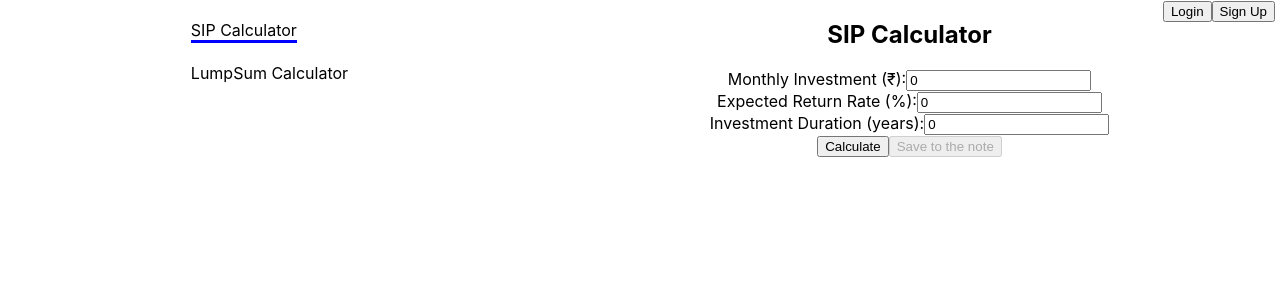
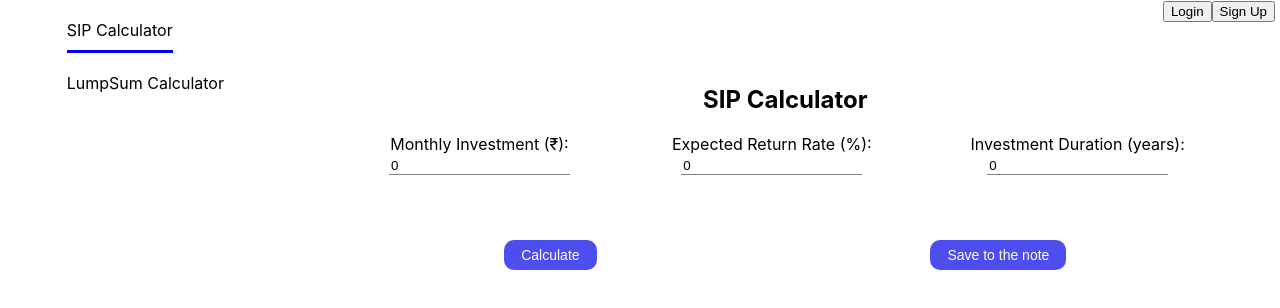
Before and after one commit to anubhav2102/financial-tools-and-calculators, a React (Create React App) app: page /dashboard in a window 1280 px wide. Shown: the top 308 px of the page. Built offline with nearby package versions, Linux system fonts and the light colour scheme; no server answers.

Commit message:
added notes delete api and code fixes

```diff
--- a/src/components/calculators/GetAllNotes.jsx
+++ b/src/components/calculators/GetAllNotes.jsx
@@ -1,8 +1,9 @@
 import React, { useState } from 'react';
 import axios from 'axios';
 
-const GetAllNotes = () =>{
+const GetAllNotes = (calculatorType) =>{
     let [notes, setNotes] = useState([]);
+    let [showNote, setShowNote] = useState(false);
     const getAllNotes = async () => {
         if(localStorage.getItem('email_id')){
             console.log("working")
@@ -12,12 +13,22 @@ const GetAllNotes = () =>{
             let data = await axios.post("http://localhost:3000/api/v1/get-notes", obj);
             console.log(data);
             data = data.data;
-            setNotes(data);
+            let tempStore = [];
+            for(let i=0;i<data.length;i++){
+                if(data[i].calculatorType){
+                    if(data[i].calculatorType === calculatorType.calculatorType){
+                        tempStore.push(data[i]);
+                    }
+                }
+            }
+            setNotes(tempStore);
+            setShowNote(true);
         }
     }
     const hideAllNotes = () => {
         if(localStorage.getItem('email_id')){
             setNotes([]);
+            setShowNote(false);
         }
     }
     const convertToNormalDate = (value) => {
@@ -31,12 +42,19 @@ const GetAllNotes = () =>{
         console.log(formattedDate);
         return formattedDate
     }
+    const deleteNote = async (note, email) => {
+        let response = await axios.post("http://localhost:3000/api/v1/delete-note", {email, note});
+        console.log(response);
+        if(response.status == 200){
+            alert('Note successfully removed!');
+        }
+    }
     return(
         <>
             <div>
-            <div style={{display: "flex", alignItems: "center", justifyContent: "space-evenly"}}>
-                <button onClick={getAllNotes}>Show My Notes</button>
-                <button onClick={hideAllNotes}>Hide My Notes</button>
+            <div style={{display: "flex", alignItems: "center", justifyContent: "space-evenly", height: '12vh'}}>
+                <button style={{width: 'fit-content', height: 'fit-content', border: 'none', background: '#4e4ef0', color: 'white', borderRadius: '10px', padding: '7px 17px', fontSize: '14px', cursor: 'pointer'}} onClick={getAllNotes}>Show My Notes</button>
+                <button style={{width: 'fit-content', height: 'fit-content', border: 'none', background: '#4e4ef0', color: 'white', borderRadius: '10px', padding: '7px 17px', fontSize: '14px', cursor: 'pointer'}} onClick={hideAllNotes}>Hide My Notes</button>
             </div>
             {notes.length>0 && (
                 <div style={{display: "flex", justifyContent: "center", alignItems: "center", padding: "20px", margin: "20px"}}>
@@ -48,22 +66,38 @@ const GetAllNotes = () =>{
                             <th style={{padding: "10px", margin: "10px", border: "1px solid #a39e9e"}}>Investment Duration</th>
                             <th style={{padding: "10px", margin: "10px", border: "1px solid #a39e9e"}}>Total Amount</th>
                             <th style={{padding: "10px", margin: "10px", border: "1px solid #a39e9e"}}>Time Stamp</th>
+                            <th style={{padding: "10px", margin: "10px", border: "1px solid #a39e9e"}}>Actions</th>
                         </tr>
                     </thead>
                     <tbody>
                         {notes.map((note, index) => (
                             <tr key={index}>
-                                <td style={{padding: "10px", margin: "10px", border: "1px solid #a39e9e"}}>{note.monthlyInvestment}</td>
+                                <td style={{padding: "10px", margin: "10px", border: "1px solid #a39e9e"}}>{note.investment}</td>
                                 <td style={{padding: "10px", margin: "10px", border: "1px solid #a39e9e"}}>{note.annualInterestRate}</td>
                                 <td style={{padding: "10px", margin: "10px", border: "1px solid #a39e9e"}}>{note.investmentDuration}</td>
                                 <td style={{padding: "10px", margin: "10px", border: "1px solid #a39e9e"}}>{note.totalAmount}</td>
                                 <td style={{padding: "10px", margin: "10px", border: "1px solid #a39e9e"}}>{convertToNormalDate(note.timeStamp)}</td>
+                                <td style={{padding: "10px", margin: "10px", border: "1px solid #a39e9e"}}>
+                                    <div style={{display: 'flex', justifyContent: 'center', alignItems: 'center'}}>
+                                    <span><img src="https://encrypted-tbn0.gstatic.com/images?q=tbn:ANd9GcRwfCYJZooXUxEEzGXtHy8WxSHw6jhvjv5o3A&usqp=CAU" style={{height: '16px', cursor: 'pointer'}} alt="Edit Icon" /></span>
+                                    <span><img src="https://encrypted-tbn0.gstatic.com/images?q=tbn:ANd9GcQZUvEMwJZK4_nLY9z93Cskb-mLJYZDGrHNpg&usqp=CAU" onClick={()=>deleteNote(note, localStorage.getItem('email_id'))} style={{height: '20px', cursor: 'pointer'}} alt="Delete Icon" /></span>
+                                    </div>
+                                </td>
                             </tr>
                         ))}
                     </tbody>
                 </table>
             </div>
             )}
+            {
+                notes.length==0 && showNote && (
+                    <>
+                    <div>
+                        <img src="https://encrypted-tbn0.gstatic.com/images?q=tbn:ANd9GcTIoYUMn3jtIgPEKkNHU7Folx5MS3CNiZlFjw&usqp=CAU" style={{height: "200px"}} alt="" />
+                    </div>
+                    </>
+                )
+            }
         </div>
         </>
     )
--- a/src/components/calculators/LumpSumCalculator.jsx
+++ b/src/components/calculators/LumpSumCalculator.jsx
@@ -1,9 +1,94 @@
 import React, { useState } from 'react';
+import GetAllNotes from './GetAllNotes';
+import axios from 'axios';
 
 const LumpSumCalculator = () => {
+    const [investmentAmount, setInvestmentAmount] = useState(0);
+    const [annualInterestRate, setAnnualInterestRate] = useState(0);
+    const [investmentDuration, setInvestmentDuration] = useState(0);
+    const [totalAmount, setTotalAmount] = useState(0);
+
+    const calculateAmount = () => {
+        if (investmentAmount <= 0 || annualInterestRate <= 0 || investmentDuration <= 0) {
+            return;
+          }
+          const numberOfYears = investmentDuration;
+          const futureValue = investmentAmount * Math.pow(1 + annualInterestRate / 100, numberOfYears);
+          setTotalAmount(futureValue.toFixed(2));
+    }
+    const handleSaveNote = async () => {
+        if (investmentAmount <= 0 || annualInterestRate <= 0 || investmentDuration <= 0 || totalAmount <= 0) {
+          alert('Please configure to save!');
+          return;
+        }
+        if (localStorage.getItem('email_id')) {
+          let obj = {
+            investment: investmentAmount,
+            annualInterestRate: annualInterestRate,
+            investmentDuration: investmentDuration,
+            totalAmount: totalAmount,
+            calculatorType: "LumpSum Calculator"
+          };
+          try {
+            let data = { email: localStorage.getItem('email_id'), note: obj };
+            let response = await axios.post('http://localhost:3000/api/v1/save-note', data);
+            if (response.status === 200) {
+              setInvestmentAmount(0);
+              setAnnualInterestRate(0);
+              setInvestmentDuration(0);
+              setTotalAmount(0);
+              return;
+            }
+          } catch (error) {
+            console.error(error);
+          }
+        }
+      };
     return (
         <>
-        <div></div>
+        <div>
+            <div style={{
+                height: '30vh',
+                display: 'flex',
+                flexDirection: 'column',
+                justifyContent: 'center'
+            }}>
+            <h2>LumpSum Calculator</h2>
+            <div style={{display: 'flex'}}>
+            <div>
+                <label style={{marginLeft: '10px', marginRight: '10px'}}>Investment Amount (₹):</label>
+                <input style={{border: 'none', borderBottom: '1px solid grey'}} type="number" value={investmentAmount} onChange={(e) => setInvestmentAmount(e.target.value)}/>
+            </div>
+            <div>
+                <label style={{marginLeft: '10px', marginRight: '10px'}}>Expected Return Rate (%):</label>
+                <input style={{border: 'none', borderBottom: '1px solid grey'}} type="number" value={annualInterestRate} onChange={(e) => setAnnualInterestRate(e.target.value)}
+                />
+            </div>
+            <div>
+                <label style={{marginLeft: '10px', marginRight: '10px'}}>Investment Duration (years):</label>
+                <input style={{border: 'none', borderBottom: '1px solid grey'}} type="number" value={investmentDuration} onChange={(e) => setInvestmentDuration(e.target.value)}/>
+            </div>
+            </div>
+            </div>
+            <div style={{display: 'flex', justifyContent: 'space-around', height: '5vh'}}>
+            <button style={{width: 'fit-content', height: 'fit-content', border: 'none', background: '#4e4ef0', color: 'white', borderRadius: '10px', padding: '7px 17px', fontSize: '14px', cursor: 'pointer'}} onClick={calculateAmount}>Calculate</button>
+            <button style={{width: 'fit-content', height: 'fit-content', border: 'none', background: '#4e4ef0', color: 'white', borderRadius: '10px', padding: '7px 17px', fontSize: '14px', cursor: 'pointer'}}  disabled={!localStorage.getItem("email_id")} onClick={handleSaveNote}>Save to the note</button>
+            </div>
+            {totalAmount > 0 && (
+                <div>
+                <h3>Total Amount: ₹{totalAmount}</h3>
+                </div>
+            )}
+            <div>
+                {
+                localStorage.getItem("email_id") && (
+                <div>
+                    <GetAllNotes calculatorType={'LumpSum Calculator'}/>
+                </div>
+                )
+                }
+            </div>
+        </div>
         </>
     )
 }
--- a/src/components/calculators/SIPCalculator.jsx
+++ b/src/components/calculators/SIPCalculator.jsx
@@ -24,7 +24,7 @@ const SIPCalculator = () => {
     }
     if(localStorage.getItem('email_id')){
       console.log(localStorage.getItem("email_id"));
-      let obj = {monthlyInvestment: monthlyInvestment, annualInterestRate: annualInterestRate, investmentDuration: investmentDuration, totalAmount: totalAmount};
+      let obj = {investment: monthlyInvestment, annualInterestRate: annualInterestRate, investmentDuration: investmentDuration, totalAmount: totalAmount, calculatorType: 'SIP Calculator'};
       console.log(obj);
       try {
         let data = {email: localStorage.getItem("email_id"), note: obj};
@@ -44,23 +44,34 @@ const SIPCalculator = () => {
   }
   return (
     <div>
+      <div style={{
+                height: '30vh',
+                display: 'flex',
+                flexDirection: 'column',
+                justifyContent: 'center'
+            }}>
       <h2>SIP Calculator</h2>
+      <div style={{display: 'flex'}}>
       <div>
-        <label>Monthly Investment (₹):</label>
-        <input type="number" value={monthlyInvestment} onChange={(e) => setMonthlyInvestment(e.target.value)}
+        <label style={{marginLeft: '10px', marginRight: '10px'}}>Monthly Investment (₹):</label>
+        <input style={{border: 'none', borderBottom: '1px solid grey'}} type="number" value={monthlyInvestment} onChange={(e) => setMonthlyInvestment(e.target.value)}
         />
       </div>
       <div>
-        <label>Expected Return Rate (%):</label>
-        <input type="number" value={annualInterestRate} onChange={(e) => setAnnualInterestRate(e.target.value)}
+        <label style={{marginLeft: '10px', marginRight: '10px'}}>Expected Return Rate (%):</label>
+        <input style={{border: 'none', borderBottom: '1px solid grey'}} type="number" value={annualInterestRate} onChange={(e) => setAnnualInterestRate(e.target.value)}
         />
       </div>
       <div>
-        <label>Investment Duration (years):</label>
-        <input type="number" value={investmentDuration} onChange={(e) => setInvestmentDuration(e.target.value)}/>
+        <label style={{marginLeft: '10px', marginRight: '10px'}}>Investment Duration (years):</label>
+        <input style={{border: 'none', borderBottom: '1px solid grey'}} type="number" value={investmentDuration} onChange={(e) => setInvestmentDuration(e.target.value)}/>
       </div>
-      <button onClick={calculateSIP}>Calculate</button>
-      <button disabled={!localStorage.getItem("email_id")} onClick={handleSaveNote}>Save to the note</button>
+      </div>
+      </div>
+      <div style={{display: 'flex', justifyContent: 'space-around', height: '5vh'}}>
+      <button style={{width: 'fit-content', height: 'fit-content', border: 'none', background: '#4e4ef0', color: 'white', borderRadius: '10px', padding: '7px 17px', fontSize: '14px', cursor: 'pointer'}} onClick={calculateSIP}>Calculate</button>
+      <button style={{width: 'fit-content', height: 'fit-content', border: 'none', background: '#4e4ef0', color: 'white', borderRadius: '10px', padding: '7px 17px', fontSize: '14px', cursor: 'pointer'}} disabled={!localStorage.getItem("email_id")} onClick={handleSaveNote}>Save to the note</button>
+      </div>
       {totalAmount > 0 && (
         <div>
           <h3>Total Amount: ₹{totalAmount}</h3>
@@ -70,7 +81,7 @@ const SIPCalculator = () => {
         {
           localStorage.getItem("email_id") && (
           <div>
-            <GetAllNotes/>
+            <GetAllNotes calculatorType={'SIP Calculator'} />
           </div>
           )
         }
--- a/src/components/dashboardLayout/DashboardPage.jsx
+++ b/src/components/dashboardLayout/DashboardPage.jsx
@@ -12,14 +12,14 @@ const DashboardPage = () => {
         <>
         <div style={{display: 'flex', justifyContent: 'space-around'}}>
             <div style={{display: 'flex', flexDirection: 'column', alignItems: 'baseline', margin: '10px'}}>
-                <div style={{border: "none", borderBottom: (selectedCalculator === 'SIP Calculator') ? "3px solid blue" : "none", margin: "10px"}}>
+                <div style={{border: "none", borderBottom: (selectedCalculator === 'SIP Calculator') ? "3px solid blue" : "none", margin: "10px", paddingBottom: '10px'}}>
                     <span onClick={()=>switchSelector('SIP Calculator')} style={{cursor: "pointer"}}>SIP Calculator</span>
                 </div>
-                <div style={{border: "none", borderBottom: (selectedCalculator === 'LumpSum Calculator') ? "3px solid blue" : "none", margin: "10px"}}>
+                <div style={{border: "none", borderBottom: (selectedCalculator === 'LumpSum Calculator') ? "3px solid blue" : "none", margin: "10px", paddingBottom: '10px'}}>
                     <span onClick={()=>switchSelector('LumpSum Calculator')} style={{cursor: "pointer"}}>LumpSum Calculator</span>
                 </div>
             </div>
-            <div>
+            <div style={{width: '70%'}}>
                 <div style={{display: (selectedCalculator === 'SIP Calculator') ? '' : 'none'}}><SIPCalculator /></div>
                 <div style={{display: (selectedCalculator === 'LumpSum Calculator') ? '' : 'none'}}><LumpSumCalculator /></div>
             </div>
```
